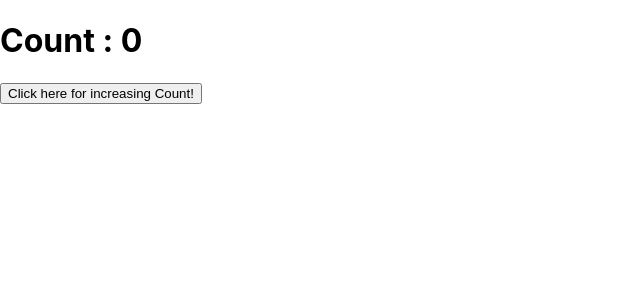
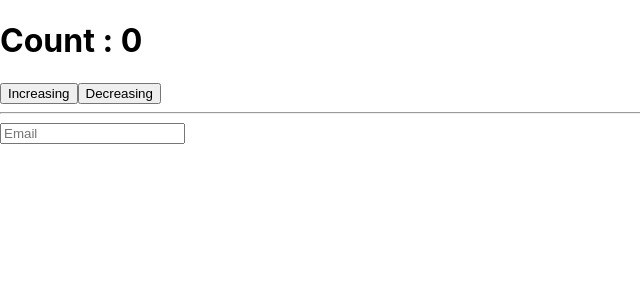
Before and after one commit to leedo97y/hook-prac-react, a React (Create React App) app: page / in a window 1280 px wide. Shown: the top 300 px of the page, without its empty margins (0-640 px from the left). Built offline with nearby package versions, Linux system fonts and the light colour scheme.

Commit message:
add email state

```diff
--- a/src/App.js
+++ b/src/App.js
@@ -3,15 +3,30 @@ import "./App.css";
 
 function App() {
   const [count, setCount] = useState(0);
+  const [email, setEmail] = useState("");
 
-  const onClick = () => {
+  const onIncrease = () => {
     setCount(count + 1);
+  };
+
+  const onDecrease = () => {
+    setCount(count - 1);
+  };
+
+  const updateEmail = (event) => {
+    const value = event.target.value;
+    setEmail(value);
   };
 
   return (
     <div>
       <h1>Count : {count}</h1>
-      <button onClick={onClick}>Click here for increasing Count!</button>
+      <button onClick={onIncrease}>Increasing</button>
+      <button onClick={onDecrease}>Decreasing</button>
+      <hr />
+      <div>
+        <input onChange={updateEmail} placeholder="Email" value={email} />
+      </div>
     </div>
   );
 }
```
